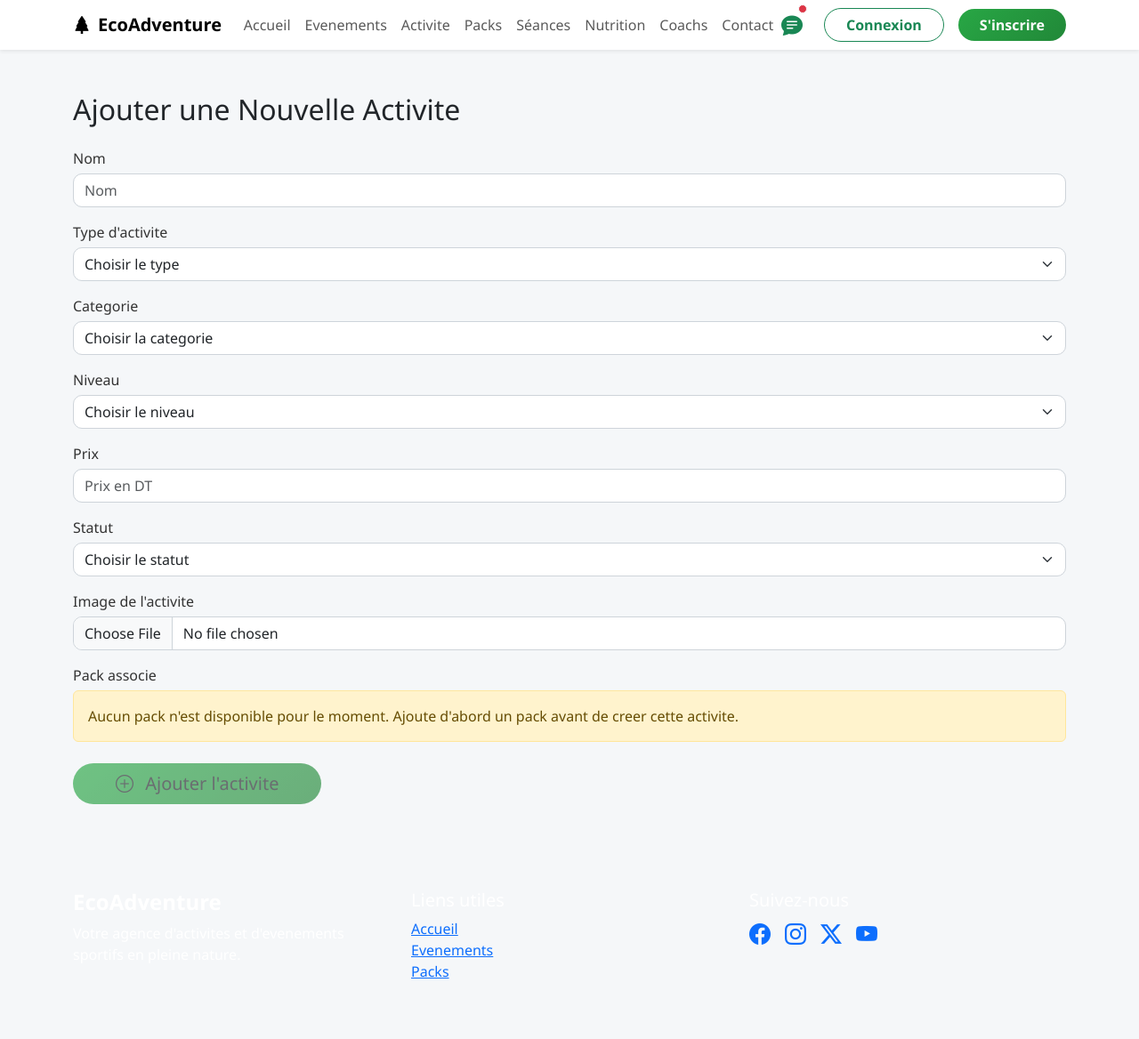
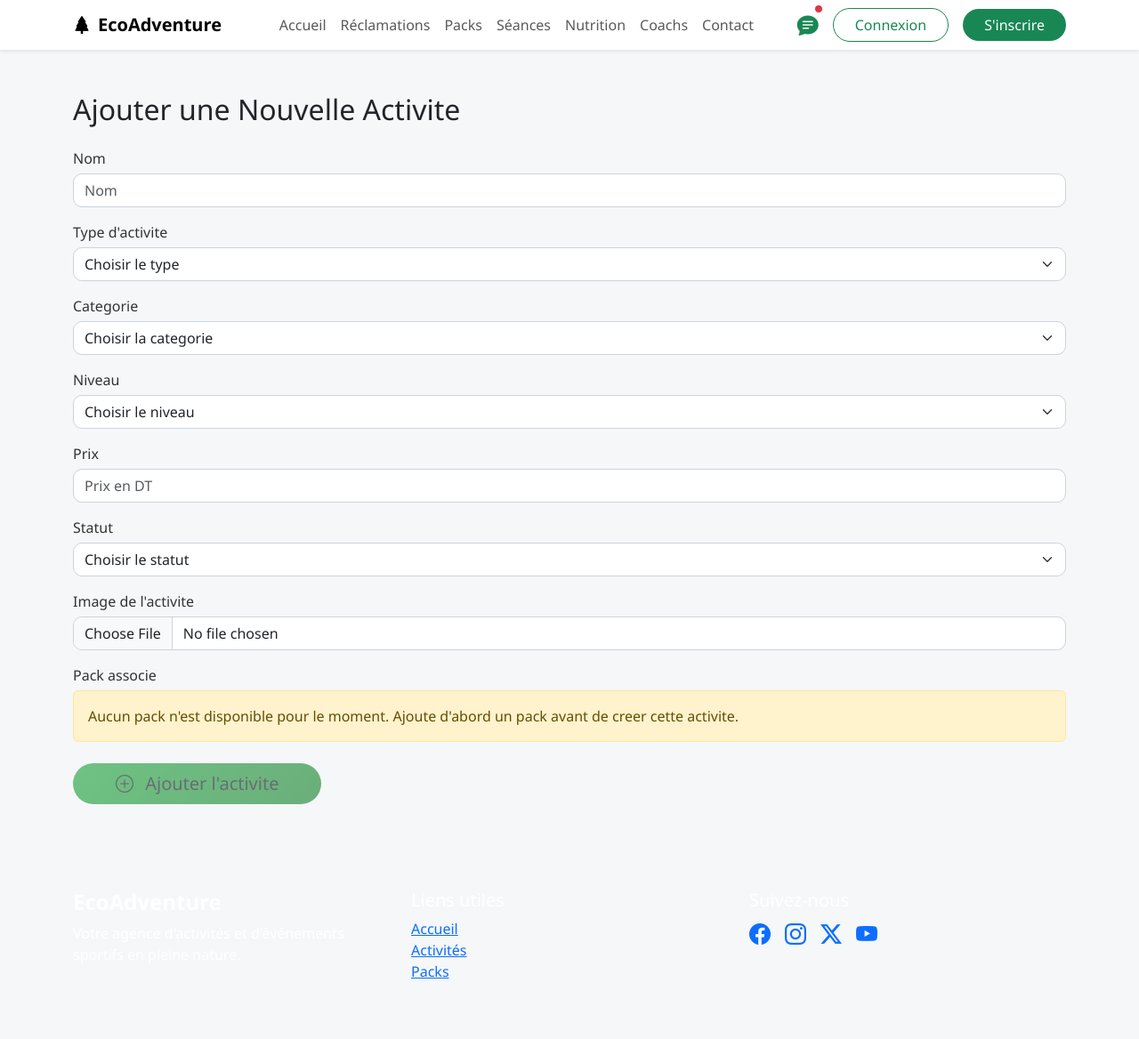
Before and after one commit to CMhedi/Esprit-PIDEV-Web-3A3-EcoAdventure, a Symfony app: template templates/front/activitefront.html.twig in a window 1280 px wide. Shown: the whole page at 89% size. Run offline with Twig, Linux system fonts and the light colour scheme; the template is opened without the code that fills it, so the values that code supplies are empty; style sheets or scripts are compiled from the project's sources; some libraries are stand-ins or nearby versions.

Commit message:
update clean-sabri

```diff
--- a/templates/base.html.twig
+++ b/templates/base.html.twig
@@ -5,14 +5,18 @@
     <title>{% block title %}EcoAdventure{% endblock %}</title>
     <meta name="viewport" content="width=device-width, initial-scale=1">
 
+    {# Bootstrap + Icons (version unique propre) #}
     <link href="https://cdn.jsdelivr.net/npm/bootstrap@5.3.3/dist/css/bootstrap.min.css" rel="stylesheet">
     <link href="https://cdn.jsdelivr.net/npm/bootstrap-icons@1.11.3/font/bootstrap-icons.css" rel="stylesheet">
-    <link rel="stylesheet" href="{{ asset('assets/css/ecoadventure.css') }}">
+
+    {# CSS projet (version cache busting gardée) #}
+    <link rel="stylesheet" href="{{ asset('css/ecoadventure.css') }}?v=20260412">
 
     {% block css %}{% endblock %}
     {% block stylesheets %}{% endblock %}
     {% block head_extra %}{% endblock %}
 </head>
+
 <body class="{% block body_class %}{% endblock %}">
 
 {% block navbar %}
@@ -28,26 +32,36 @@
 
         <div class="collapse navbar-collapse" id="mainNav">
             <ul class="navbar-nav mx-auto">
+
                 <li class="nav-item"><a class="nav-link" href="{{ path('app_home') }}">Accueil</a></li>
-                <li class="nav-item"><a class="nav-link" href="{{ path('app_events') }}">Evenements</a></li>
-                <li class="nav-item"><a class="nav-link" href="{{ path('app_activitefront') }}">Activite</a></li>
+
+                <li class="nav-item"><a class="nav-link" href="{{ path('app_reclamation_index') }}">Réclamations</a></li>
                 <li class="nav-item"><a class="nav-link" href="{{ path('app_packs') }}">Packs</a></li>
                 <li class="nav-item"><a class="nav-link" href="{{ path('app_user_seances') }}">Séances</a></li>
-        <a class="nav-link" href="{{ path('nutrition_imc_api') }}">Nutrition</a>
+                <li class="nav-item"><a class="nav-link" href="{{ path('nutrition_imc_api') }}">Nutrition</a></li>
+
                 {% if app.user and app.user.role.value == 'COACH' %}
                     <li class="nav-item">
-        <a class="nav-link" href="{{ path('app_coach_seances') }}">
-            Mes Séances
-        </a>
+                        <a class="nav-link" href="{{ path('app_coach_seances') }}">Mes Séances</a>
                     </li>
                 {% endif %}
+
                 <li class="nav-item"><a class="nav-link" href="#">Coachs</a></li>
                 <li class="nav-item"><a class="nav-link" href="#">Contact</a></li>
             </ul>
 
             <div class="d-flex align-items-center gap-3">
-    <div class="position-relative me-2">
-        <a href="{{ app.user ? path('app_messagerie_open') : path('app_login') }}" class="btn btn-link text-success fs-4 p-0 border-0 text-decoration-none" title="Ouvrir la messagerie">
+
+                {% if app.user and app.user.role.value == 'ADMIN' %}
+                    <a href="{{ path('app_admin_dashboard') }}" class="btn btn-outline-dark rounded-pill px-3 py-1">
+                        <i class="bi bi-speedometer2 me-1"></i> Admin
+                    </a>
+                {% endif %}
+
+                {# Messagerie #}
+                <div class="position-relative">
+                    <a href="{{ app.user ? path('app_messagerie_open') : path('app_login') }}"
+                       class="btn btn-link text-success fs-4 p-0 border-0 text-decoration-none">
                         <i class="bi bi-chat-text-fill"></i>
                         <span class="position-absolute top-0 start-100 translate-middle p-1 bg-danger border border-light rounded-circle"></span>
                     </a>
@@ -56,33 +70,34 @@
                 {% if app.user %}
                     <div class="dropdown">
                         <a class="btn btn-light rounded-pill dropdown-toggle d-flex align-items-center gap-2 border shadow-sm"
-               href="#" role="button" data-bs-toggle="dropdown" aria-expanded="false">
+                           href="#" role="button" data-bs-toggle="dropdown">
                             <i class="bi bi-person-circle fs-5 text-success"></i>
                             <span class="fw-semibold">{{ app.user.prenom }}</span>
                         </a>
 
                         <ul class="dropdown-menu dropdown-menu-end shadow border-0 mt-2">
                             <li>
-                    <a class="dropdown-item py-2" href="{{ path('app_profile_index') }}">
+                                <a class="dropdown-item" href="{{ path('app_profile_index') }}">
                                     <i class="bi bi-person me-2"></i>Mon Profil
                                 </a>
                             </li>
                             <li><hr class="dropdown-divider"></li>
                             <li>
-                    <a class="dropdown-item py-2 text-danger" href="{{ path('app_logout') }}">
-                        <i class="bi bi-box-arrow-right me-2"></i>Deconnexion
+                                <a class="dropdown-item text-danger" href="{{ path('app_logout') }}">
+                                    <i class="bi bi-box-arrow-right me-2"></i>Déconnexion
                                 </a>
                             </li>
                         </ul>
                     </div>
                 {% else %}
-        <a href="{{ path('app_login') }}" class="btn btn-outline-success rounded-pill px-4 fw-semibold">
+                    <a href="{{ path('app_login') }}" class="btn btn-outline-success rounded-pill px-4">
                         Connexion
                     </a>
-        <a href="{{ path('app_register') }}" class="btn btn-eco rounded-pill px-4 fw-semibold text-white">
+                    <a href="{{ path('app_register') }}" class="btn btn-success rounded-pill px-4 text-white">
                         S'inscrire
                     </a>
                 {% endif %}
+
             </div>
         </div>
     </div>
@@ -95,21 +110,24 @@
 <footer class="footer-eco text-white mt-5">
     <div class="footer-overlay py-5">
         <div class="container">
-            <div class="row g-4 align-items-start">
+            <div class="row g-4">
+
                 <div class="col-lg-4">
                     <h4 class="fw-bold">EcoAdventure</h4>
-                    <p>
-                        Votre agence d'activites et d'evenements sportifs en pleine nature.
-                    </p>
+                    <p>Votre agence d'activités et d'événements sportifs en pleine nature.</p>
                 </div>
+
                 <div class="col-lg-4">
                     <h5>Liens utiles</h5>
                     <ul class="list-unstyled footer-links">
                         <li><a href="{{ path('app_home') }}">Accueil</a></li>
-                        <li><a href="{{ path('app_events') }}">Evenements</a></li>
+
+                        <li><a href="{{ path('app_activitefront') }}">Activités</a></li>
+
                         <li><a href="{{ path('app_packs') }}">Packs</a></li>
                     </ul>
                 </div>
+
                 <div class="col-lg-4">
                     <h5>Suivez-nous</h5>
                     <div class="d-flex gap-3 fs-4">
@@ -119,6 +137,7 @@
                         <a href="#"><i class="bi bi-youtube"></i></a>
                     </div>
                 </div>
+
             </div>
         </div>
     </div>
@@ -126,7 +145,9 @@
 {% endblock %}
 
 <script src="https://cdn.jsdelivr.net/npm/bootstrap@5.3.3/dist/js/bootstrap.bundle.min.js"></script>
+
 {% block js %}{% endblock %}
 {% block javascripts %}{% endblock %}
+
 </body>
 </html>
```
Also changed, not shown: src/Controller/NutritionLogController.php (+91 -5 lines), templates/nutrition/dashboard.html.twig (+58 -8 lines). Lines whose indentation alone changed are shown as unchanged.
